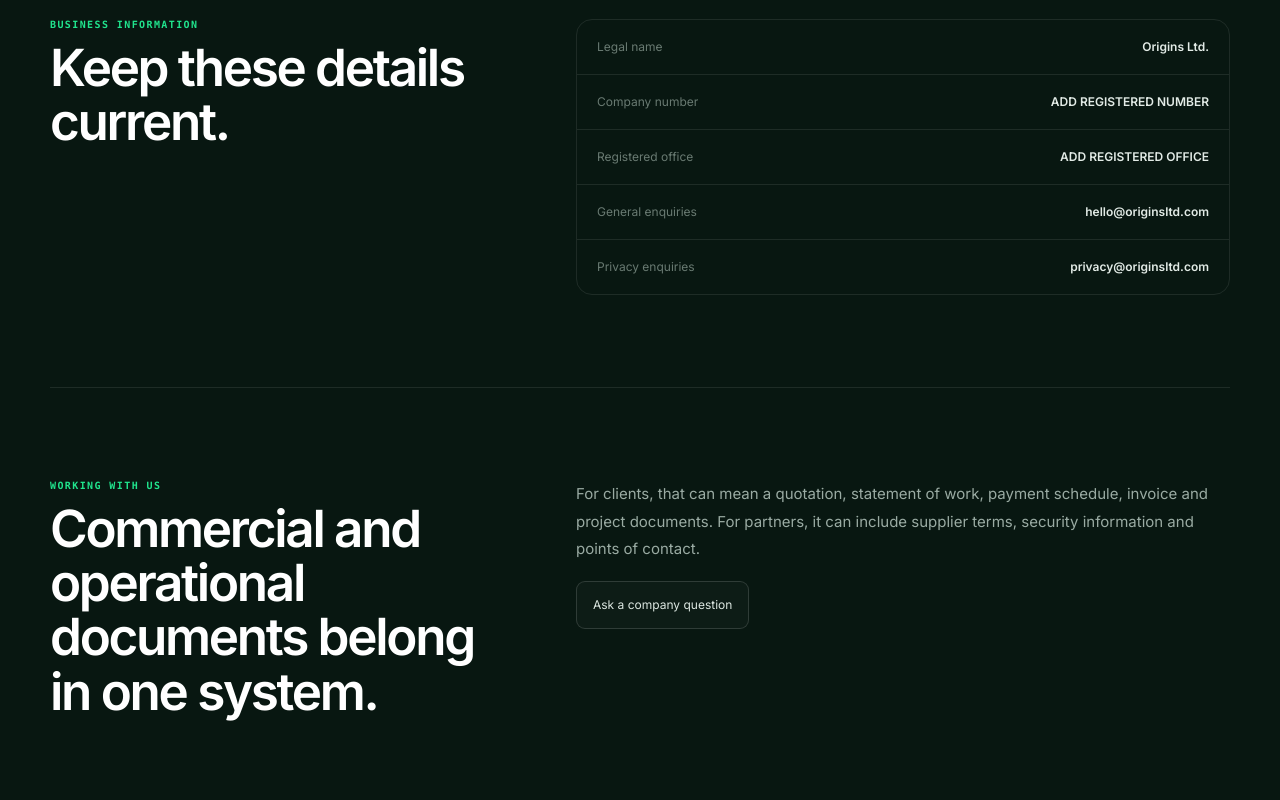
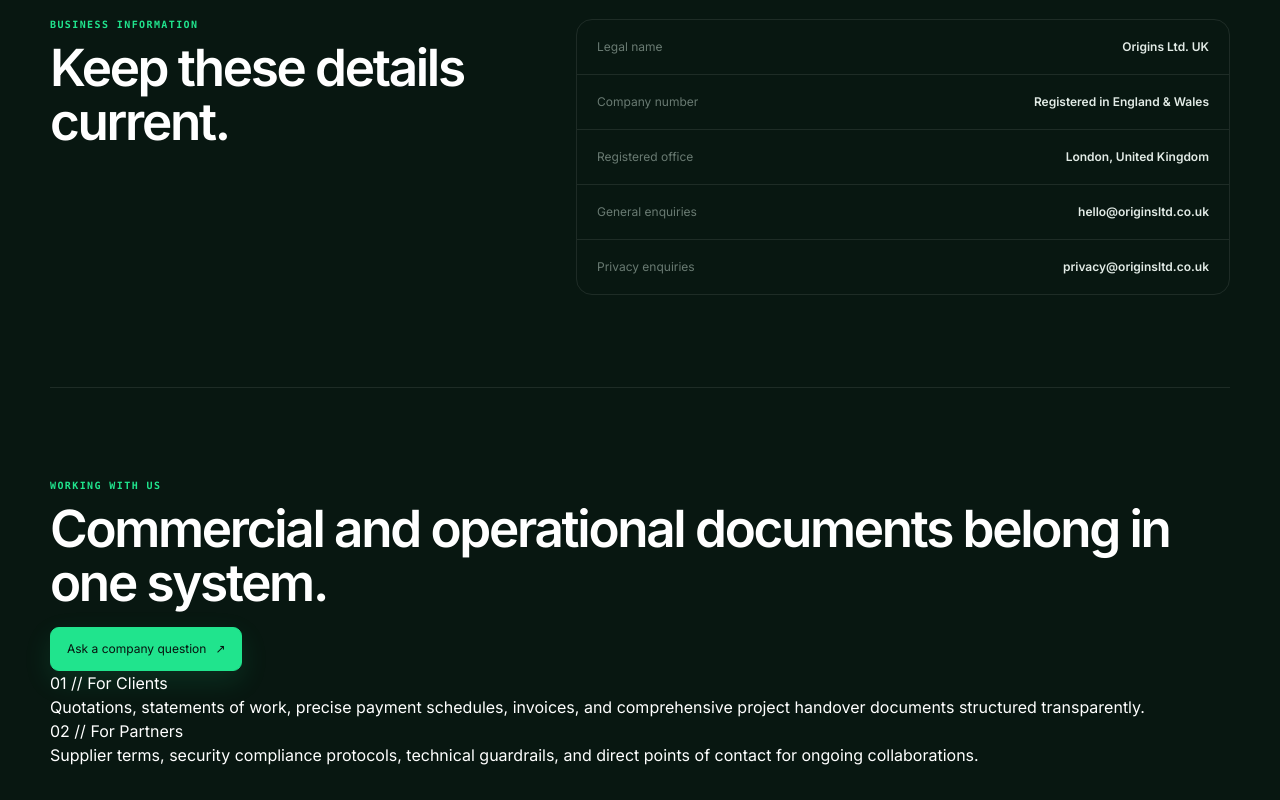
Before and after one commit to Hsu212/origins-software-uk, a Next.js app: page /company in a window 1280 px wide. Shown: the part 820-1620 px from the top of the page. Built offline with nearby package versions, Linux system fonts and the light colour scheme; no server answers.

Commit message:
Update page.tsx for working with us part in company page

```diff
--- a/src/app/company/page.tsx
+++ b/src/app/company/page.tsx
@@ -2,10 +2,75 @@ import Link from 'next/link';
 import PageShell from '@/app/components/PageShell';
 import PageHero from '@/app/components/PageHero';
 
+interface FactItem {
+  label: string;
+  value: string;
+  isEmail?: boolean;
+}
+
+const companyFacts: FactItem[] = [
+  { label: 'Legal name', value: 'Origins Ltd. UK' },
+  { label: 'Company number', value: 'Registered in England & Wales' },
+  { label: 'Registered office', value: 'London, United Kingdom' },
+  { label: 'General enquiries', value: 'hello@originsltd.co.uk', isEmail: true },
+  { label: 'Privacy enquiries', value: 'privacy@originsltd.co.uk', isEmail: true },
+];
+
 export default function CompanyPage() {
-  return <PageShell>
-    <PageHero eyebrow="Company" title="Small enough to stay close. Structured enough to deliver." description="Origins is an independent digital engineering company. This page is the place for the practical company information clients, partners and suppliers usually need." cta="Contact the company" />
-    <section className="content-section company-facts"><div><div className="section-kicker">Business information</div><h2>Keep these details current.</h2></div><div className="facts-card"><div><span>Legal name</span><strong>Origins Ltd.</strong></div><div><span>Company number</span><strong>ADD REGISTERED NUMBER</strong></div><div><span>Registered office</span><strong>ADD REGISTERED OFFICE</strong></div><div><span>General enquiries</span><strong>hello@originsltd.com</strong></div><div><span>Privacy enquiries</span><strong>privacy@originsltd.com</strong></div></div></section>
-    <section className="content-section two-col"><div><div className="section-kicker">Working with us</div><h2>Commercial and operational documents belong in one system.</h2></div><div className="prose"><p>For clients, that can mean a quotation, statement of work, payment schedule, invoice and project documents. For partners, it can include supplier terms, security information and points of contact.</p><Link className="button-secondary" href="/contact">Ask a company question</Link></div></section>
-  </PageShell>;
+  return (
+    <PageShell>
+      <PageHero
+        eyebrow="Company"
+        title="Small enough to stay close. Structured enough to deliver."
+        description="Origins is an independent digital engineering company. This page is the place for the practical company information clients, partners and suppliers usually need."
+        cta="Contact the company"
+        ctaHref="/contact"
+      />
+
+      <section className="content-section company-facts">
+        <div>
+          <div className="section-kicker">Business information</div>
+          <h2>Keep these details current.</h2>
+        </div>
+        <div className="facts-card modern-facts-card">
+          {companyFacts.map((fact, index) => (
+            <div className="fact-row" key={index}>
+              <span className="fact-label">{fact.label}</span>
+              <strong className="fact-value">
+                {fact.isEmail ? (
+                  <a href={`mailto:${fact.value}`}>{fact.value}</a>
+                ) : (
+                  fact.value
+                )}
+              </strong>
+            </div>
+          ))}
+        </div>
+      </section>
+
+      {/* Modern Non-Card Working With Us Section */}
+      <section className="content-section working-with-us-section">
+        <div className="working-header">
+          <div>
+            <div className="section-kicker">Working with us</div>
+            <h2>Commercial and operational documents belong in one system.</h2>
+          </div>
+          <Link className="button-primary modern-action-btn" href="/contact">
+            Ask a company question <span>↗</span>
+          </Link>
+        </div>
+
+        <div className="working-split-layout">
+          <div className="working-block">
+            <span className="working-indicator">01 // For Clients</span>
+            <p>Quotations, statements of work, precise payment schedules, invoices, and comprehensive project handover documents structured transparently.</p>
+          </div>
+          <div className="working-block">
+            <span className="working-indicator">02 // For Partners</span>
+            <p>Supplier terms, security compliance protocols, technical guardrails, and direct points of contact for ongoing collaborations.</p>
+          </div>
+        </div>
+      </section>
+    </PageShell>
+  );
 }
```
